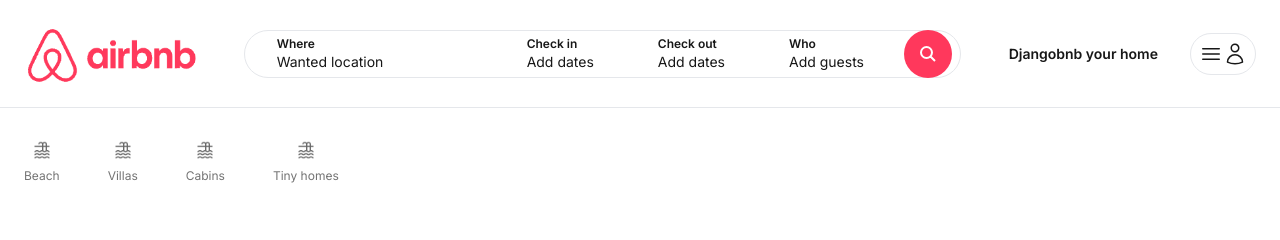
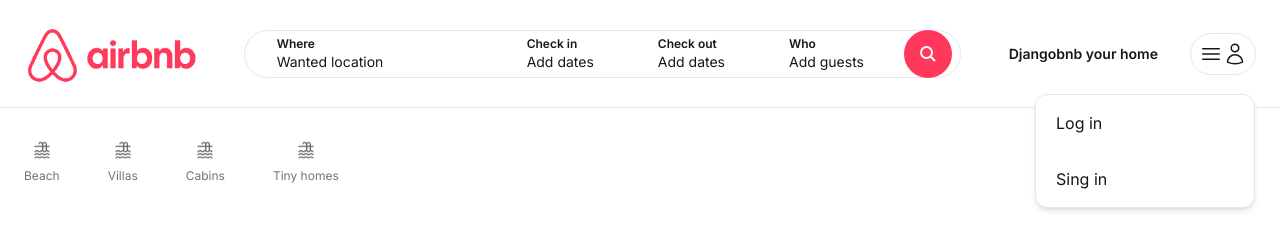
Before and after one commit to PacoDeLuis/Fronted-Clone-de-Airbnb, a Next.js app: page / in a window 1280 px wide. Shown: the top 240 px of the page. Built offline with nearby package versions, Linux system fonts and the light colour scheme.

Commit message:
10 User menu

```diff
--- /dev/null
+++ b/app/components/navbar/MenuLink.tsx
@@ -0,0 +1,20 @@
+'use client';
+interface MenuLinkProps {
+    label: string;
+    onClick: () => void;
+}
+const MenuLink: React.FC<MenuLinkProps> = ({
+    label,
+    onClick
+}) => {
+    return (
+        <div
+            onClick={onClick}
+            className="px-5 py-4 cursor-pointer hover:bg-gray-100 transition"
+        >
+            {label}
+        </div>
+    )
+}
+
+export default MenuLink;
--- a/app/components/navbar/UserNav.tsx
+++ b/app/components/navbar/UserNav.tsx
@@ -1,4 +1,10 @@
+'use client';
+import { useState } from "react";
+import MenuLink from "./MenuLink";
+
 const UserNav = () => {
+
+    const [isOpen, setIsOpen] = useState(true)
     return (
         <div className="p-2 relative inline-block border rounded-full">
             <button className="flex items-center">
@@ -10,6 +16,18 @@
                     <path strokeLinecap="round" strokeLinejoin="round" d="M15.75 6a3.75 3.75 0 1 1-7.5 0 3.75 3.75 0 0 1 7.5 0ZM4.501 20.118a7.5 7.5 0 0 1 14.998 0A17.933 17.933 0 0 1 12 21.75c-2.676 0-5.216-.584-7.499-1.632Z" />
                 </svg>
             </button>
+            {isOpen && (
+                <div className="w-[220px] absolute top-[60px] right-0 bg-white border rounded-xl shadow-md flex flex-col cursor-pointer">
+                    <MenuLink
+                        label='Log in'
+                        onClick={() => console.log('Clicked button')}
+                    />
+                    <MenuLink
+                        label='Sing in'
+                        onClick={() => console.log('Clicked button')}
+                    />
+                </div>
+            )}
         </div>
     )
 }
```
